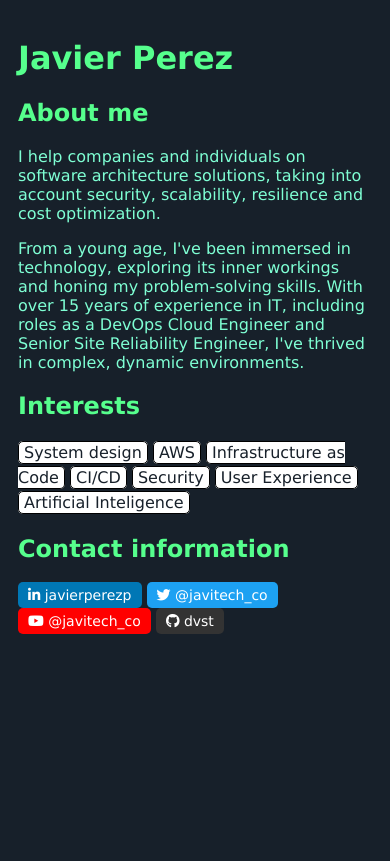
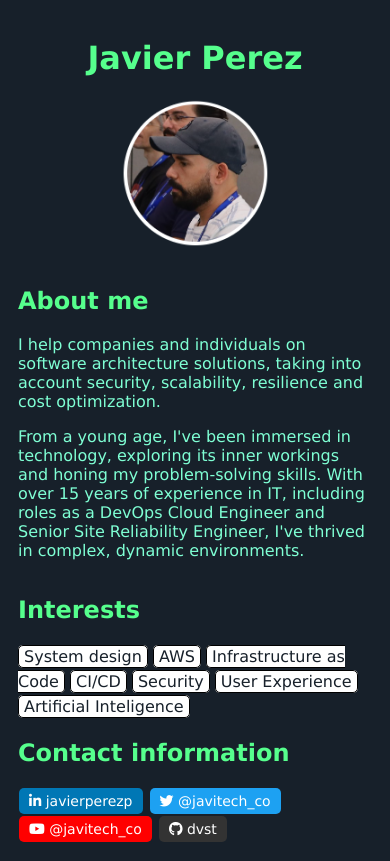
Before and after one commit to dvst/dvst.github.io, a plain HTML site: page index.html in a window 390 px wide. Drawn offline with Linux system fonts and the light colour scheme.

Commit message:
add profile picture, responsiveness minimum design

```diff
--- a/index.html
+++ b/index.html
@@ -37,6 +37,12 @@
             margin-right: auto;
         }
 
+        #body h1 {
+            text-align: center;
+            font-family: 'Lucida Sans', 'Lucida Sans Regular', 'Lucida Grande', 'Lucida Sans Unicode', Geneva, Verdana, sans-serif;
+            font-size: 2em;
+        }
+
         article {
             color: aquamarine;
         }
@@ -61,6 +67,7 @@
             border-radius: 5px;
             text-decoration: none;
             font-size: 14px;
+            margin: 1px;
         }
 
         .linkedin { background-color: #0077B5; }
@@ -68,12 +75,33 @@
         .twitter { background-color: #1DA1F2; }
         .github { background-color: #333; }
 
+        .profile-container {
+            display: flex;
+            gap: 20px;
+            align-items: center;
+        }
+
+        /* Responsive adjustments */
+        @media (max-width: 768px) {
+            .profile-container {
+                flex-direction: column;
+                align-items: center;
+            }
+        }
+
+        .profile-container img {
+            /* margin-right: 10px; */
+            margin-left: 0;
+            margin-right: 0;
+        }
     </style>
     <link rel="stylesheet" href="./assets/fontawesome-free-6.5.2-web/css/all.min.css">
 </head>
 <body>
     <div id="body">
     <h1>Javier Perez</h1>
+    <div class="profile-container">
+        <img src="./assets/images/javitech_co.png" alt="Profile Image" style="width: 150px; border-radius: 50%;">
         <section>
             <h2>About me</h2>
             <article>
@@ -88,6 +116,7 @@
                     Engineer, I've thrived in complex, dynamic environments.</p>
             </article>
         </section>
+    </div>
     <section>
         <h2>Interests</h2>
         <article>
```
Lines whose indentation alone changed are shown as unchanged.
